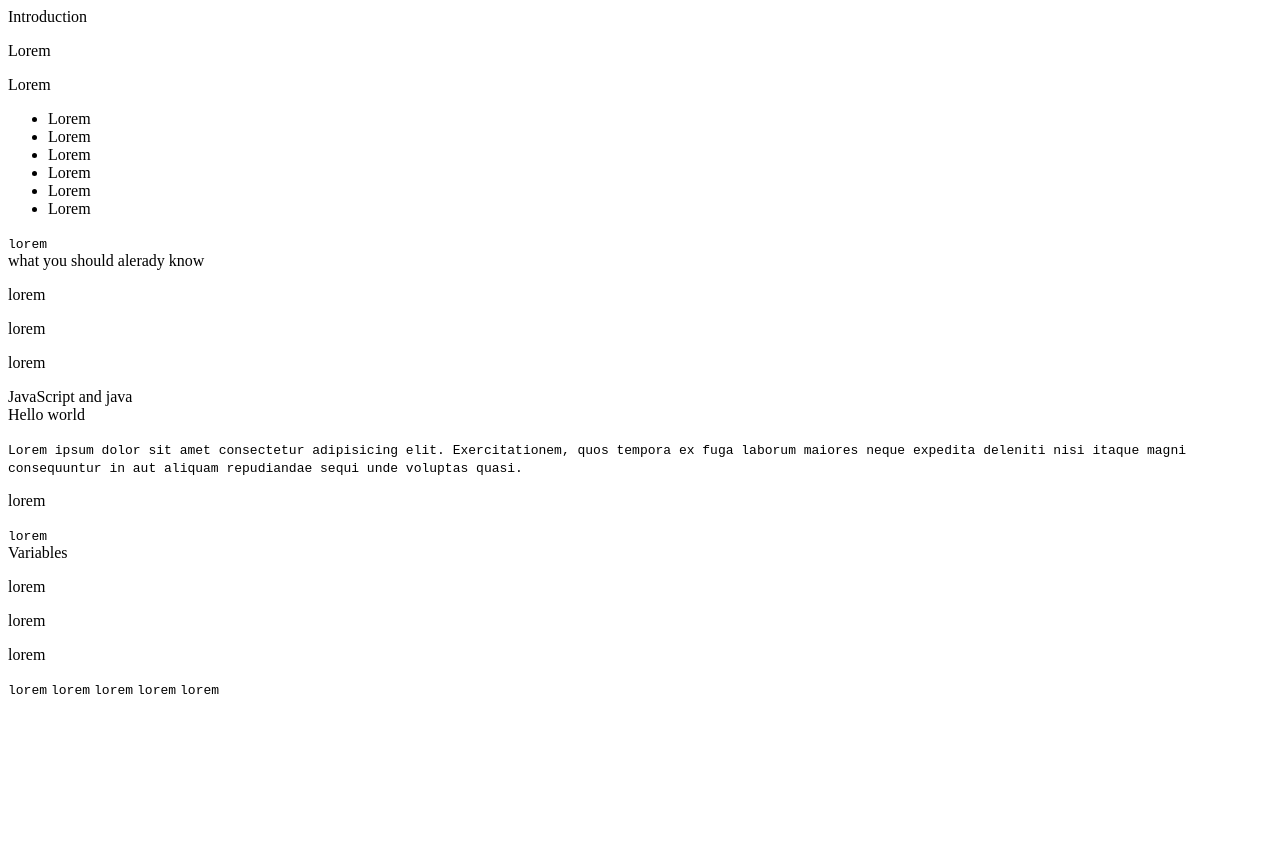
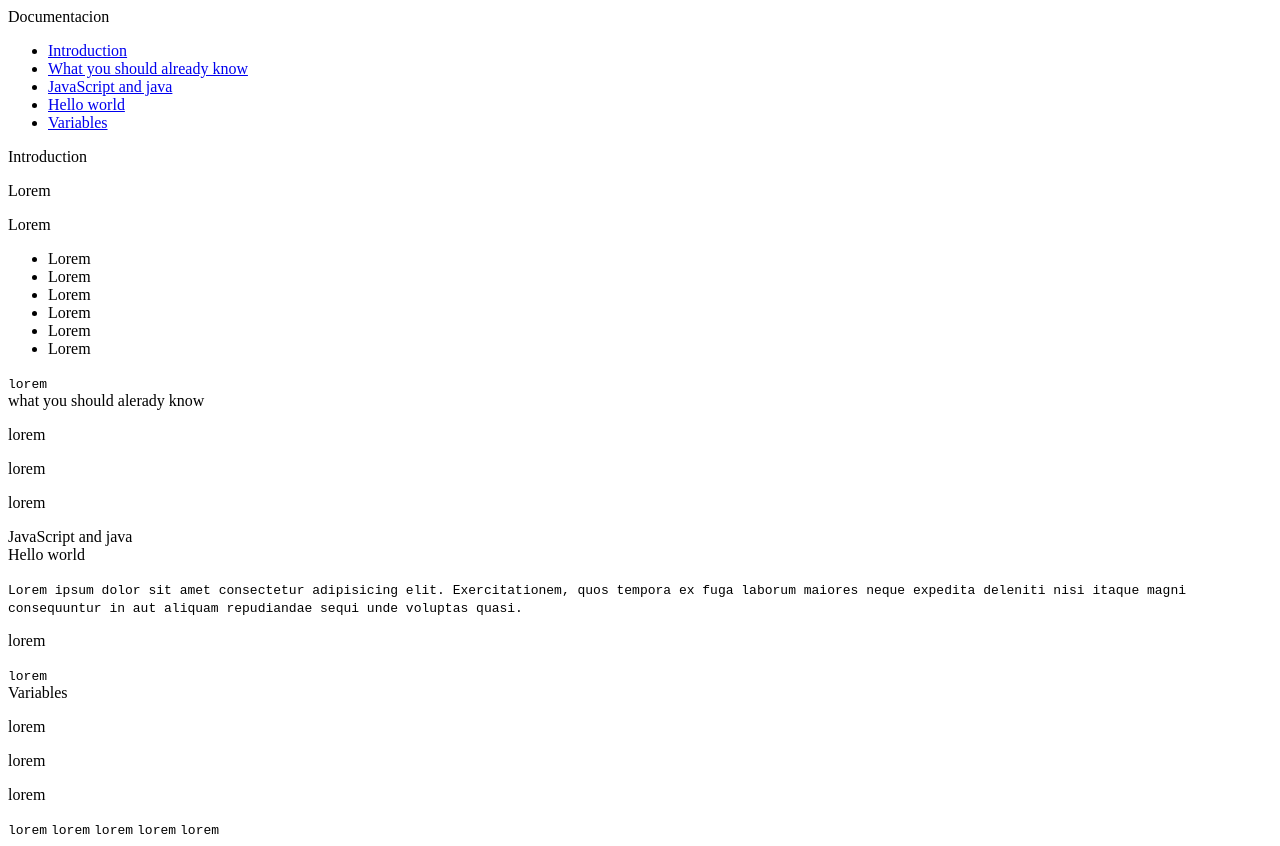
Before and after one commit to obedit0/obed-y-jose, a plain HTML site: page index.html in a window 1280 px wide. Before the commit the page ends 800 px from the top, so only its background shows below. Drawn offline with Linux system fonts and the light colour scheme.

Commit message:
segunda modificacion

```diff
--- a/index.html
+++ b/index.html
@@ -8,6 +8,20 @@
 
   <body>
 
+    <nav id='navbar'><header>Documentacion</header>
+      <ul><li>
+        <a class='nav-link'href="Introduction"">Introduction</a></li>
+        <li>
+        <a class='nav-link'href="#What_you_should_already_know">What you should already know</a></li>
+        <li><a class='nav-link'href="JavaScript_and_java">JavaScript and java</a></li>
+        <li>
+        <a class='nav-link'href="Hello_world">Hello world</a></li>
+        <li>
+        <a class='nav-link'href="Variables">Variables</a></li>
+
+        </ul>
+
+        </nav>
       <main id='main-doc'>
             <section class='main-section' id="Introduction">
             <header >Introduction</header>
@@ -46,6 +60,7 @@
           <code>lorem</code>
           <code>lorem</code>
           </section>
+          <nav id='navbar'></nav>
 
 
           </main>
```
Lines whose indentation alone changed are shown as unchanged.
